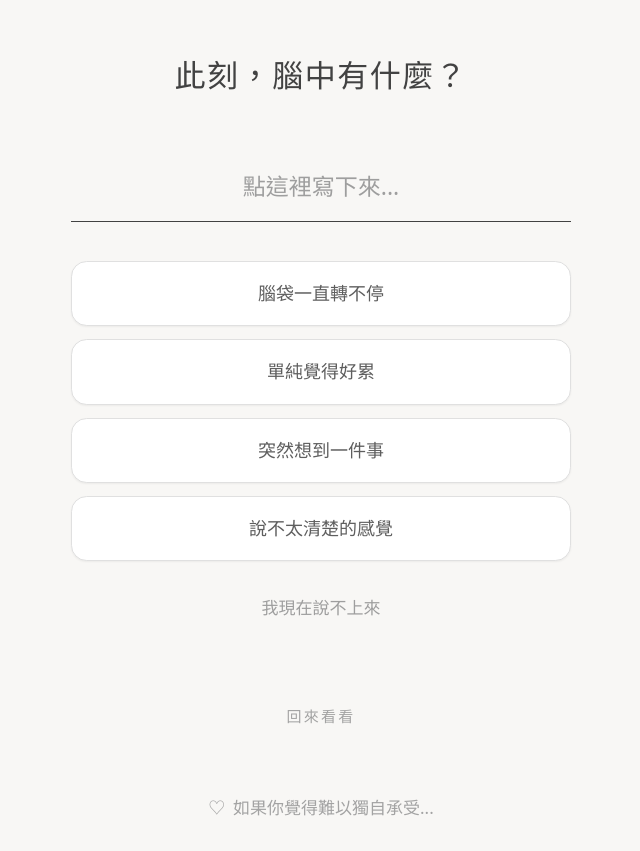
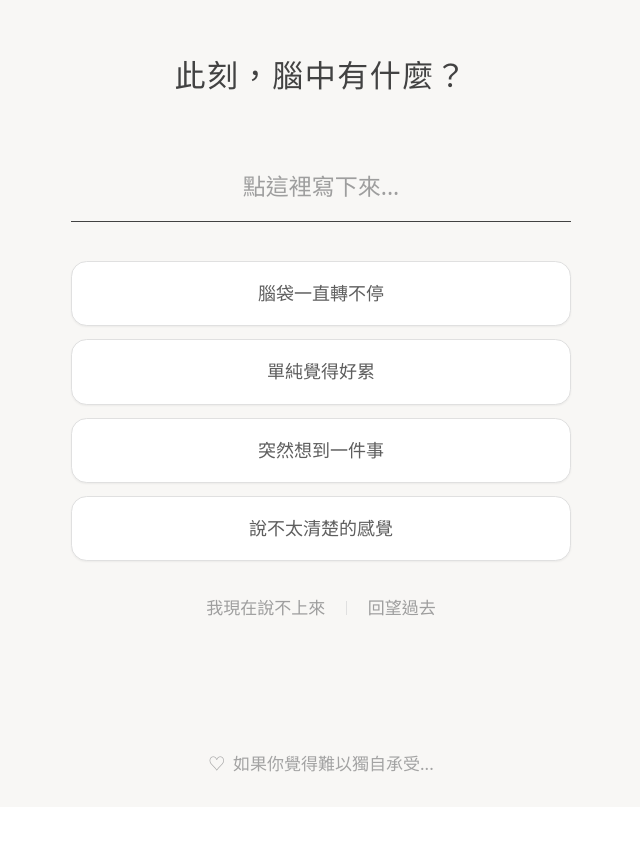
Before and after one commit to q5089877/privateMind, a React (Vite) app: page / in a window 1280 px wide. Shown: the whole page, without its empty margins (319-959 px from the left). After the commit the page ends 807 px from the top, so only its background shows below. Built offline with nearby package versions, Linux system fonts and the light colour scheme.

Commit message:
feat: implement HomeScreen and ThoughtCard UI components with flow logic integration

```diff
--- a/src/components/HomeScreen.tsx
+++ b/src/components/HomeScreen.tsx
@@ -89,14 +89,27 @@ export const HomeScreen: React.FC<HomeScreenProps> = ({ onStartInput, onSayNothi
             ))}
           </div>
 
+          <div className="flex justify-center items-center gap-4 mt-2">
             <button
-            key="escape-door"
               type="button"
               onClick={handleSayNothing}
-            className="text-[#9E9E9E] hover:text-[#424242] text-[15px] sm:text-[17px] transition-colors duration-300 py-3 cursor-pointer mt-1"
+              className="text-[#9E9E9E] hover:text-[#424242] text-[15px] sm:text-[17px] transition-colors duration-300 py-2 cursor-pointer"
             >
               我現在說不上來
             </button>
+            <div className="w-[1px] h-[14px] bg-[#E0E0E0]"></div>
+            <button
+              type="button"
+              onClick={() => {
+                if (isSinking) return;
+                triggerHaptic(20);
+                onReview();
+              }}
+              className="text-[#9E9E9E] hover:text-[#424242] text-[15px] sm:text-[17px] transition-colors duration-300 py-2 cursor-pointer"
+            >
+              回望過去
+            </button>
+          </div>
         </div>
       </div>
 
@@ -116,19 +129,6 @@ export const HomeScreen: React.FC<HomeScreenProps> = ({ onStartInput, onSayNothi
         </button>
       </div>
 
-      {/* 獨立回望入口 */}
-      <div className="pt-1">
-        <button
-          type="button"
-          onClick={() => {
-            triggerHaptic(20);
-            onReview();
-          }}
-          className="text-[13px] sm:text-[15px] tracking-[0.15em] text-[#A3A3A3] hover:text-[#424242] font-light transition-colors duration-200 cursor-pointer py-1 px-3"
-        >
-          回來看看
-        </button>
-      </div>
     </div>
   );
 };
--- a/src/components/ThoughtCard.tsx
+++ b/src/components/ThoughtCard.tsx
@@ -122,15 +122,29 @@ export const ThoughtCard: React.FC<ThoughtCardProps> = ({
 
 // --- Sub-components for better readability (SRP) ---
 
-const ThoughtContent: React.FC<{ thought: Thought }> = ({ thought }) => (
-  thought.type === 'AWARENESS' ? (
-    <div className="text-[#5E5E5E] italic font-light">這是一次無聲的覺察</div>
-  ) : (
-    <div className={`text-lg font-light leading-relaxed whitespace-pre-wrap ${thought.actionStep?.isCompleted ? 'text-[#9E9E9E] line-through' : 'text-[#424242]'}`}>
+const ThoughtContent: React.FC<{ thought: Thought }> = ({ thought }) => {
+  if (thought.type === 'AWARENESS') {
+    return <div className="text-[#5E5E5E] italic font-light">這是一次無聲的覺察</div>;
+  }
+
+  if (thought.actionStep) {
+    const stepText = thought.actionStep.text || thought.content;
+    if (stepText === thought.content) {
+      return null; // 若當前步驟與原始念頭文字完全相同，則不顯示冗餘的上下文
+    }
+    return (
+      <div className="text-sm text-[#A3A3A3] font-light truncate">
+        源自：「{thought.content}」
+      </div>
+    );
+  }
+
+  return (
+    <div className={`text-lg font-light leading-relaxed whitespace-pre-wrap text-[#424242]`}>
       {thought.content}
     </div>
-  )
-);
+  );
+};
 
 const ActionInfo: React.FC<{
   thought: Thought,
@@ -171,7 +185,7 @@ const ActionInfo: React.FC<{
               className="mt-1 w-4 h-4 rounded-sm border-[#E0E0E0] text-[#424242] focus:ring-0 cursor-pointer flex-shrink-0"
             />
           )}
-          <div className={`text-[#424242] font-normal text-base leading-relaxed ${thought.actionStep?.isCompleted ? 'line-through text-[#9E9E9E]' : ''}`}>
+          <div className={`text-[#424242] font-normal text-[17px] leading-relaxed ${thought.actionStep?.isCompleted ? 'line-through text-[#9E9E9E]' : ''}`}>
             {thought.actionStep?.text || thought.content}
           </div>
         </div>
--- a/src/logic/FlowEngine.ts
+++ b/src/logic/FlowEngine.ts
@@ -199,8 +199,14 @@ export class FlowEngine {
     if (thoughtIndex !== -1) {
       const originalThought = thoughts[thoughtIndex];
       const history = originalThought.stepHistory || [];
+      const newStep = this.currentThought.actionStep;
 
-      if (originalThought.actionStep) {
+      // 防呆：如果使用者只是改變狀態（例如從「放著」變成「自己做」），但「步驟內容」完全沒變
+      // 我們就不產生新的歷史節點，而是直接原地更新狀態 (覆蓋原有的 actionStep)
+      const isDuplicateText = originalThought.actionStep && newStep &&
+                              originalThought.actionStep.text === newStep.text;
+
+      if (originalThought.actionStep && !isDuplicateText) {
         history.push({
           ...originalThought.actionStep,
           isCompleted: true,
@@ -210,7 +216,7 @@ export class FlowEngine {
 
       const updatedThought: Thought = {
         ...originalThought,
-        actionStep: this.currentThought.actionStep,
+        actionStep: newStep,
         stepHistory: history,
         type: 'ACTION'
       };
```
Also changed, not shown: 1 other file (tests, documents, lock files or other folders). Lines whose indentation alone changed are shown as unchanged.
